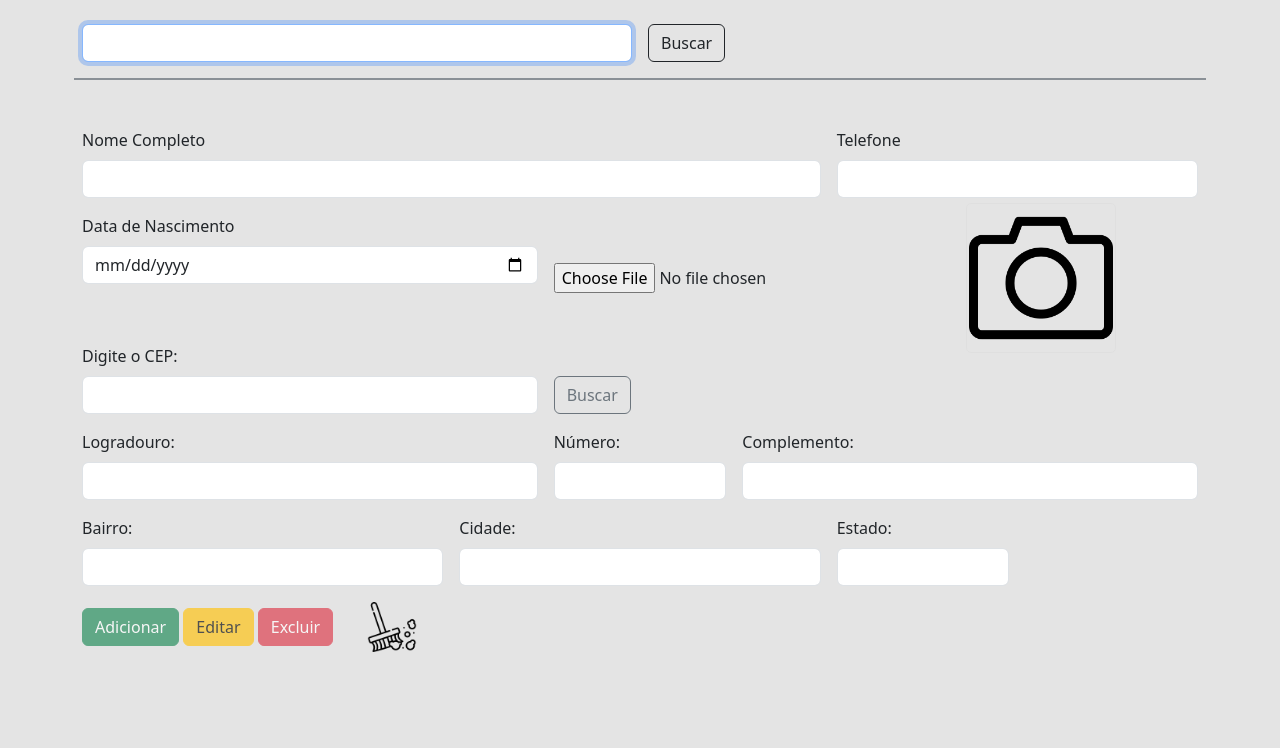
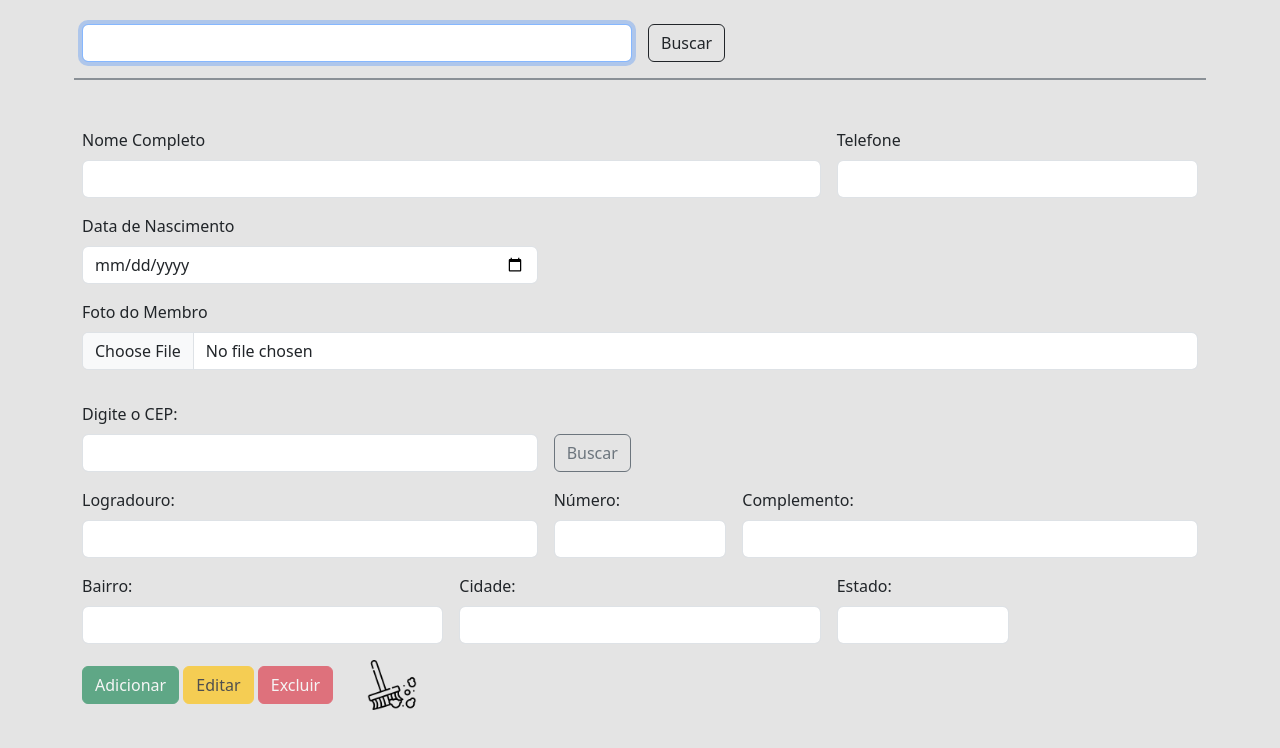
Before and after one commit to Miqueias431/IIGD-APP, an Electron app: page src/views/membros.html in a window 1280 px wide. Drawn offline with Linux system fonts and the light colour scheme; no server answers.

Commit message:
arrumando fotos

```diff
--- a/src/views/membros.html
+++ b/src/views/membros.html
@@ -49,12 +49,17 @@
                 <input type="date" class="form-control" id="inputNascimento" name="inputNascimento" required>
             </div>
 
-            <div class="fotoMembro col-md-8">
+
+            <div class="mb-3">
+                <label for="inputFoto" class="form-label">Foto do Membro</label>
+                <input type="file" id="inputFoto" accept="image/*" class="form-control">
+            </div>
+            <!-- <div class="fotoMembro col-md-8">
                 <input type="file" id="uploadProduct">
                 <div class="col-md-5" id="imgMem">
                     <img src="../public/img/camera.png" alt="img do produto" id="imagemMembro">
                 </div>
-            </div>
+            </div> -->
 
             <div class="col-md-5">
                 <label for="inputCEP" class="form-label">Digite o CEP:</label>
```
